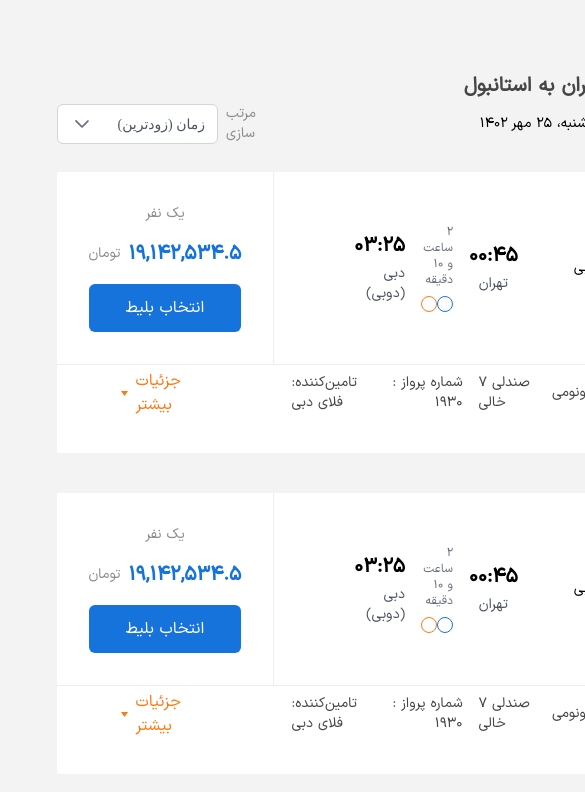
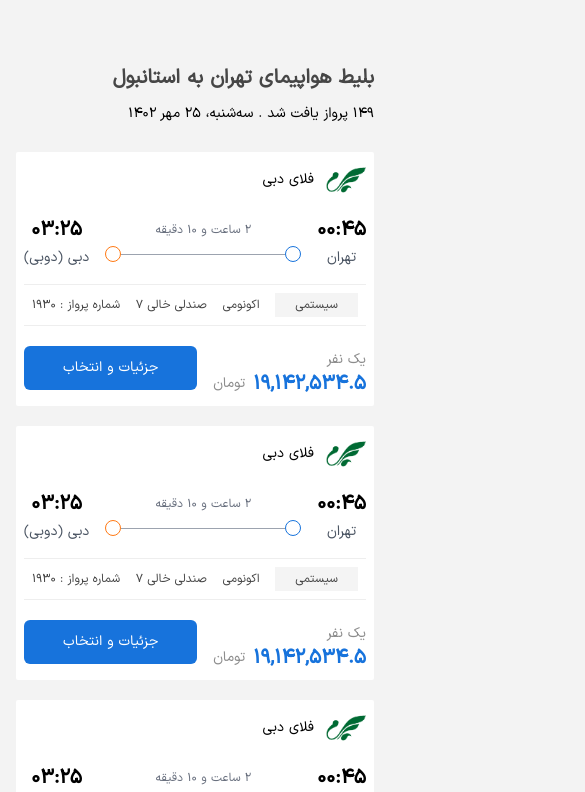
Before and after one commit to AmirNBK/fly-today, a Next.js app: page /flight/search in a window 390 px wide. Shown: the top 792 px of the page, 585 px wide, since content can reach past the window. Built offline with nearby package versions, Linux system fonts and the light colour scheme; a web font is replaced by a local one.

Commit message:
made the flight result card and pagination responsive for mobile size

```diff
--- a/app/flight/search/page.tsx
+++ b/app/flight/search/page.tsx
@@ -19,7 +19,7 @@
 
 
     return (
-        <main className={`${IranSans.className} flex flex-row p-6 w-10/12 gap-11 mx-auto mt-12`}>
+        <main className={`${IranSans.className} flex flex-row sm:p-6 p-4 sm:w-10/12 w-full gap-11 mx-auto mt-12`}>
             <div className="flex-[2]">
                 <FlightResults
                     allData={data as totalData}
@@ -30,7 +30,7 @@
                     CheckedLuggage={CheckedLuggage}
                 />
             </div>
-            <div className="flex-[0.7]">
+            <div className="flex-[0.7] sm:block hidden">
                 <FlightFilters filters={data.filter} />
             </div>
         </main>
--- a/app/globals.css
+++ b/app/globals.css
@@ -81,7 +81,10 @@
 
   .p-paginator {
     flex-direction: row-reverse;
+    flex-wrap: nowrap;
+    padding: 0;
   }
+
 
   .p-paginator-next , .p-paginator-prev {
     transform: rotate(180deg);
@@ -90,4 +93,8 @@
   .p-paginator-last , .p-paginator-first  {
     display: none;
   }
+
+  .p-button{
+    font-family: '__IranSans_3d9ef6';
+  }
 }
--- a/components/FlightResultCard/FlightOptions/FlightOptions.tsx
+++ b/components/FlightResultCard/FlightOptions/FlightOptions.tsx
@@ -17,8 +17,9 @@
 
 
     return (
-        <div className='flex flex-row-reverse w-full justify-between items-center border-t border-[#eeeeee]'>
-            <div className='flex flex-row-reverse gap-4 items-center text-sm px-6 py-2'>
+        <div className='flex flex-row-reverse w-full justify-between items-center sm:border-t sm:border-y-0 border-y border-[#eeeeee]'>
+            <div className='flex flex-row-reverse sm:gap-4 items-center sm:text-sm text-xs sm:px-6 px-2 py-2 sm:w-fit w-full justify-between'>
+
                 <p className='text-[#464646] bg-[#f4f4f4] py-1 px-5'>
                     {isCharter ? 'چارتر' : 'سیستمی'}
                 </p>
@@ -35,12 +36,12 @@
                     ‏شماره پرواز : {flightNumber}
                 </p>
 
-                <p className='text-[#464646]'>
+                <p className='text-[#464646] sm:block hidden'>
                     تامین‌کننده: {provider}
                 </p>
             </div>
 
-            <div className='px-16 flex flex-row-reverse items-center gap-2 cursor-pointer'>
+            <div className='px-16 sm:flex hidden flex-row-reverse items-center gap-2 cursor-pointer'>
                 <p className='text-[#ff7913]' onClick={() => toggleExtraDetails(flightId)}>
                     جزئیات بیشتر
                 </p>
--- a/components/FlightResultCard/FlightResultCard.tsx
+++ b/components/FlightResultCard/FlightResultCard.tsx
@@ -22,7 +22,8 @@
 }) => {
 
     return (
-        <div className="FlightResultCard flex flex-col bg-white w-full justify-between rounded-sm">
+        <>
+            <div className="FlightResultCard sm:flex hidden flex-col bg-white w-full justify-between rounded-sm">
                 <div className="flex flex-row-reverse gap-12 items-center">
                     <div className="flex flex-row items-center gap-3 justify-end flex-[0.8] p-8">
                         <p className="text-sm whitespace-nowrap">{airlineName}</p>
@@ -52,6 +53,27 @@
                     />
                 </div>
             </div>
+
+
+            <div className='sm:hidden flex flex-col bg-white w-full rounded-sm p-2'>
+            <div className="flex flex-row items-center gap-3 justify-end ">
+                        <p className="text-sm whitespace-nowrap">{airlineName}</p>
+                        <Image src={flightIcon} alt="icon" className=' w-10 h-10' />
+                    </div>
+                    <div className="">
+                        <FlightRoute {...flightRouteProps} />
+                    </div>
+
+                    <div>
+                    <FlightOptions {...flightOptionsProps} flightId={flightId} />
+                    </div>
+
+                    <div>
+                    <TicketPrice {...ticketDetailsProps} />
+                    </div>
+            </div>
+
+        </>
     );
 };
 
--- a/components/FlightResultCard/TicketPrice/TicketPrice.tsx
+++ b/components/FlightResultCard/TicketPrice/TicketPrice.tsx
@@ -6,9 +6,10 @@
     currency: string;
 }
 
-const TicketPrice: React.FC<TicketPriceProps> = ({price, currency }) => {
+const TicketPrice: React.FC<TicketPriceProps> = ({ price, currency }) => {
     return (
-        <div className='TicketPrice flex flex-col items-center w-full gap-4'>
+        <div className='TicketPrice flex sm:flex-col flex-row-reverse items-center w-full gap-4 sm:mt-0 mt-3'>
+            <div className='flex flex-col sm:items-center items-end mt-3 sm:mt-0 sm:gap-4'>
                 <p className='text-[#8d8d8d] text-sm'>
                     یک نفر
                 </p>
@@ -21,8 +22,16 @@
                         {currency}
                     </p>
                 </div>
+            </div>
 
+            <div className='sm:block hidden w-full'>
             <PrimaryButton label='انتخاب بلیط' />
+            </div>
+
+            <div className='sm:hidden block w-full'>
+            <PrimaryButton label='جزئیات و انتخاب' />
+
+            </div>
         </div>
     );
 };
--- a/components/FlightResults/FlightResults.tsx
+++ b/components/FlightResults/FlightResults.tsx
@@ -25,8 +25,6 @@
     CheckedLuggage: string[]
 }) => {
 
-    // Filter the flights based on the list of arrival airports
-    // Filter the flights based on the list of arrival airports and departure airports
     // Filter the flights based on the list of arrival airports, departure airports, and checked luggage
     const filteredFlights = allData.pricedItineraries.filter(flight => {
         const flightSegment = flight.originDestinationOptions[0].flightSegments[0];
@@ -49,7 +47,7 @@
         return isArrivalAirportValid && isDepartureAirportValid && isCheckedLuggageValid;
     });
 
-    // Sort the flights based on the selected option
+    // Sort the flights based on the selected sorting option
     const sortedFlights = sortFlights(filteredFlights, selectedSortingOption);
 
     // Paginate the sorted flights
@@ -67,14 +65,14 @@
                 بلیط هواپیمای تهران به استانبول
             </h2>
 
-            <div className='flex flex-row justify-between items-center w-full'>
+            <div className='flex flex-row sm:justify-between justify-end items-center w-full mt-2'>
                 <SortingComponent selectedSortingOption={selectedSortingOption} />
                 <p className='rtl text-sm'>
                     {filteredFlights.length} پرواز یافت شد . سه‌شنبه، 25 مهر 1402
                 </p>
             </div>
 
-            <div className='FlightResults__results w-full mt-6 flex flex-col gap-10'>
+            <div className='FlightResults__results w-full mt-6 flex  flex-col sm:gap-10 gap-5'>
                 {filteredFlights.length > 0 ?
                     flightsData.map((item, index) => {
                         const flightSegment = item.originDestinationOptions[0].flightSegments[0];
--- a/components/PaginatorComponent/PaginatorComponent.tsx
+++ b/components/PaginatorComponent/PaginatorComponent.tsx
@@ -30,7 +30,7 @@
     };
 
     return (
-        <div className='PaginatorComponent w-full'>
+        <div className='PaginatorComponent w-full block '>
             <Paginator
                 first={first}
                 rows={rows}
--- a/components/PrimaryButton/PrimaryButton.tsx
+++ b/components/PrimaryButton/PrimaryButton.tsx
@@ -2,7 +2,7 @@
 
 const PrimaryButton = ({ label }: { label: string }) => {
     return (
-        <button className='PrimaryButton bg-[#1773dc] px-4 py-3 rounded-md w-full text-center text-white'>
+        <button className='PrimaryButton bg-[#1773dc] px-4 py-3  sm:text-base text-sm rounded-md w-full text-center text-white'>
             {label}
         </button>
     );
--- a/components/SortingComponent/SortingComponent.tsx
+++ b/components/SortingComponent/SortingComponent.tsx
@@ -42,7 +42,7 @@
     };
 
     return (
-        <div className='flex flex-row gap-2 items-center w-1/3'>
+        <div className='sm:flex hidden flex-row gap-2 items-center w-1/3'>
             <Dropdown
                 value={selectedSort}
                 onChange={handleSortChange}
```
Lines whose indentation alone changed are shown as unchanged.
